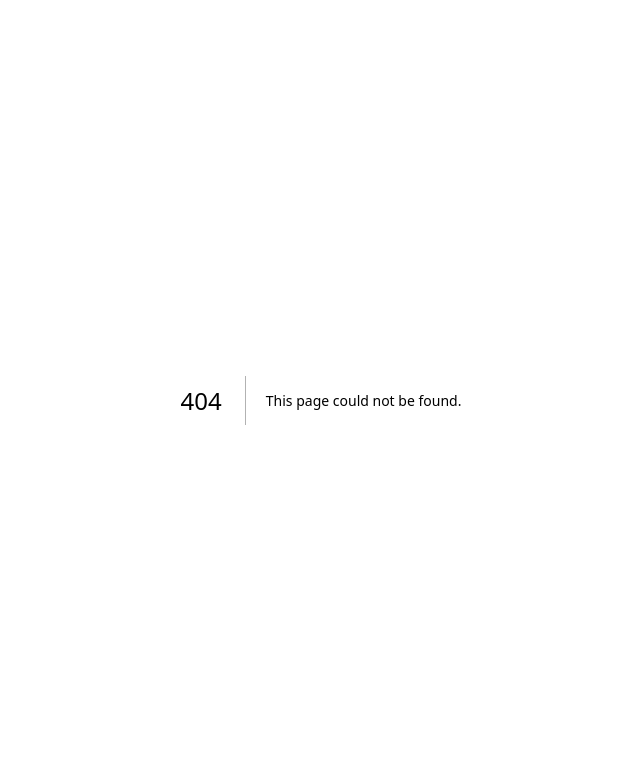
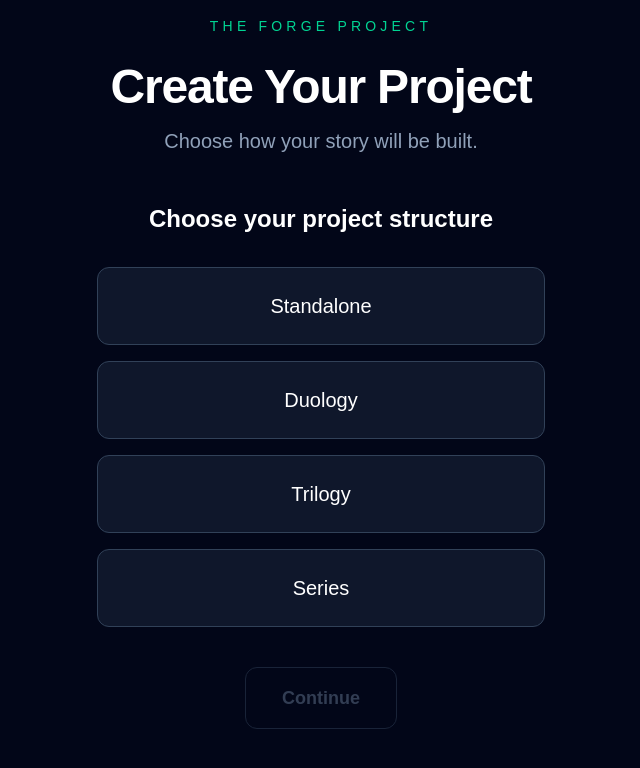
Before and after one commit to JessicCoffel/forge, a Next.js app: page /create-project in a window 1280 px wide. Before the commit this address had no page. Shown: the top 768 px of the page, without its empty margins (319-959 px from the left). Built offline with nearby package versions, Linux system fonts and the light colour scheme.

Commit message:
Add multi-step project creation flow

```diff
--- /dev/null
+++ b/app/components/ProjectCard.tsx
@@ -0,0 +1,20 @@
+type ProjectCardProps = {
+    title: string;
+    selected: boolean;
+    onClick: () => void;
+};
+
+export default function ProjectCard({ title, selected, onClick }: ProjectCardProps) {
+    return (
+        <button
+            onClick={onClick}
+            className={`mb-4 w-full rounded-xl border p-6 text-xl transition-all duration-200 ${
+            selected
+                ? "border-emerald-400 bg-emerald-500/10 text-emerald-300 shadow-[0_0_25px_rgba(52,211,153,0.35)]"
+                : "border-slate-700 bg-slate-900 text-white hover:border-emerald-500 hover:bg-slate-800"
+             }`}
+             >
+        {title}
+    </button>
+    );
+}
--- /dev/null
+++ b/app/create-project/page.tsx
@@ -0,0 +1,165 @@
+"use client";
+import { useState } from "react";
+import ProjectCard from "../components/ProjectCard";
+
+export default function CreateProject(){
+    const [selectedStructure, setSelectedStructure] = useState<string>("");
+    const [selectedGenre, setSelectedGenre] = useState<string>("");
+    const [projectName, setProjectName] = useState<string>("");
+    const [description, setDescription] = useState<string>("")
+    const [step, setStep] = useState<string>("structure");
+    return(
+        <main className="min-h-screen bg-slate-950 text-white px-6">
+            <p className="mt-4 text-center text-sm uppercase tracking-[0.3em] text-emerald-400">
+                The Forge Project
+            </p>
+
+            <section className="mx-auto flex min-h-[90vh] max-w-4xl flex-col items-center justify-center text-center">
+                <h1 className="text-5xl font-bold tracking-tight">
+                    Create Your Project
+                </h1>
+
+                <p className="mt-4 text-xl text-slate-400">
+                    Choose how your story will be built.
+                </p>
+                {step === "structure" && (
+                <>
+                    <h2 className="mt-12 text-2xl font-semibold">
+                        Choose your project structure
+                    </h2>
+
+                    <div className="mt-8 w-full max-w-md">
+
+                        <ProjectCard title="Standalone"
+                        selected={selectedStructure === "Standalone"}
+                        onClick={() => setSelectedStructure("Standalone")}
+                        />
+                        <ProjectCard title="Duology"
+                        selected={selectedStructure === "Duology"}
+                        onClick={() => setSelectedStructure("Duology")}
+                        />
+                        <ProjectCard title="Trilogy"
+                        selected={selectedStructure === "Trilogy"}
+                        onClick={() => setSelectedStructure("Trilogy")}
+                        />
+                        <ProjectCard title="Series"
+                        selected={selectedStructure === "Series"}
+                        onClick={() => setSelectedStructure("Series")} />
+
+                        <button
+                            onClick={() => setStep("genre")}
+                            disabled={!selectedStructure}
+                            className={`mt-6 rounded-xl px-9 py-4 text-lg font-semibold transition-all duration-200 ${
+                                selectedStructure
+                                    ? "bg-emerald-500 text-slate-950 hover:bg-emerald-400"
+                                    : "cursor-not-allowed border border-slate-700 text-slate-500 opacity-50"
+                                }`}
+                                >
+                                    Continue
+                        </button>
+
+
+                    </div>
+                </>
+                )}
+
+                {step === "genre" && (
+                    <>
+                    <h2 className="mt-12 text-2xl font-semibold">
+                        Choose your genre
+                    </h2>
+
+                    <p className="mt-3 text-slate-400">
+                        Project Structure: {selectedStructure}
+                    </p>
+
+                    <div className="mt-8 w-full max-w-md">
+                        <ProjectCard title="Romantasy"
+                            selected={selectedGenre === "Romantasy"}
+                            onClick={() => setSelectedGenre("Romantasy")}
+                        />
+                        <button
+                            disabled
+                            className="mb-4 w-full cursor-not-allowed rounded-xl border border-slate-700 bg-slate-900 p-6 text-xl text-slate-500 opacity-50"
+                        >
+                            Fantasy - Coming Soon
+                        </button>
+
+                        <button
+                            disabled
+                            className="mb-4 w-full cursor-not-allowed rounded-xl border border-slate-700 bg-slate-900 p-6 text-xl text-slate-500 opacity-50"
+                        >
+                            Romance - Coming Soon
+                        </button>
+
+                        <button
+                            disabled
+                            className="mb-4 w-full cursor-not-allowed rounded-xl border border-slate-700 bg-slate-900 p-6 text-xl text-slate-500 opacity-50"
+                        >
+                            Thriller - Coming Soon
+                        </button>
+
+                        <div className="mt-6 flex justify-center gap-4">
+                            <button
+                                onClick={() => setStep("structure")}
+                                className="mt-6 rounded-xl border border-slate-700 px-9 py-4 text-lg font-semibold text-slate-300 transition-all duration-200 hover:border-emerald-500 hover:text-emerald-400">
+                                    Back
+                            </button>
+
+                            <button
+                                onClick={() => setStep("details")}
+                                disabled={!selectedGenre}
+                                className={`mt-6 rounded-xl px-9 py-4 text-lg font-semibold transition-all duration-200 ${
+                                    selectedGenre
+                                        ? "bg-emerald-500 text-slate-950 hover:bg-emerald-400"
+                                        : "cursor-not-allowed border border-slate-700 text-slate-500 opacity-50"
+                                    }`}
+                                    >
+                                        Continue
+                            </button>
+                        </div>
+                    </div>
+
+                    </>
+                )}
+                {step === "details" && (
+                    <>
+                    <h2 className="mt-12 text-2xl font-semibold">
+                        Project Details
+                    </h2>
+
+                    <p className="mt-3 text-slate-400">
+                        {selectedStructure} • {selectedGenre}
+                    </p>
+                    <div className="mt-8 w-full max-w-md">
+                        <input
+                        type="text"
+                        placeholder="Project Name"
+                        value={projectName}
+                        onChange={(e) => setProjectName(e.target.value)}
+                        className="mb-6 w-full rounded-xl border border-slate-700 bg-slate-900 p-4 text-white placeholder-slate-500 focus:border-emerald-500 focus:outline-none">
+                        </input>
+                        <textarea
+                        placeholder="Description (Optional)"
+                        value={description}
+                        onChange={(e) => setDescription(e.target.value)}
+                        className="mb-6 h-32 w-full rounded-xl border border-slate-700 bg-slate-900 p-4 text-white placeholder-slate-500 focus:border-emerald-500 focus:outline-none">
+                        </textarea>
+                        <button
+                                disabled={!projectName}
+                                className={`mt-6 rounded-xl px-9 py-4 text-lg font-semibold transition-all duration-200 ${
+                                    projectName
+                                        ? "bg-emerald-500 text-slate-950 hover:bg-emerald-400"
+                                        : "cursor-not-allowed border border-slate-700 text-slate-500 opacity-50"
+                                    }`}
+                                    >
+                                        Create Project
+                            </button>
+                    </div>
+                    </>
+                )}
+
+            </section>
+        </main>
+    );
+}
--- a/app/page.tsx
+++ b/app/page.tsx
@@ -1,3 +1,5 @@
+import Link from "next/link";
+
 export default function Home() {
   return (
     <main className="min-h-screen bg-slate-950 text-white">
@@ -18,12 +20,22 @@ export default function Home() {
         Create characters.<br />
         Build kingdoms.<br />
         Map timelines.<br />
-        Keep ever detail connected from the first idea to the final chapter.
+        Keep every detail connected from the first idea to the final chapter.
         </p>
 
-       <button className="mt-10 rounded-xl bg-emerald-500 px-9 py-5 text-2xl font-semibold text-slate-950 transition hover:bg-emerald-400">
-        Create Project
-       </button>
+        <div className="mt-10 flex flex-col items-center gap-4">
+          <button
+          disabled
+          className="rounded-xl border border-slate-700 px-9 py-4 text-lg font-semibold text-slate-500 opacity-40">
+          Continue Project
+          </button>
+
+          <Link
+          href="/create-project"
+          className="rounded-xl bg-emerald-500 px-9 py-4 text-lg font-semibold text-slate-950 transition-all duration-200 hover:bg-emerald-400">
+          Create Project
+          </Link>
+        </div>
 
        <p className="mt-10 text-sm italic text-slate-500">
         Your story. One connected workspace.
```
